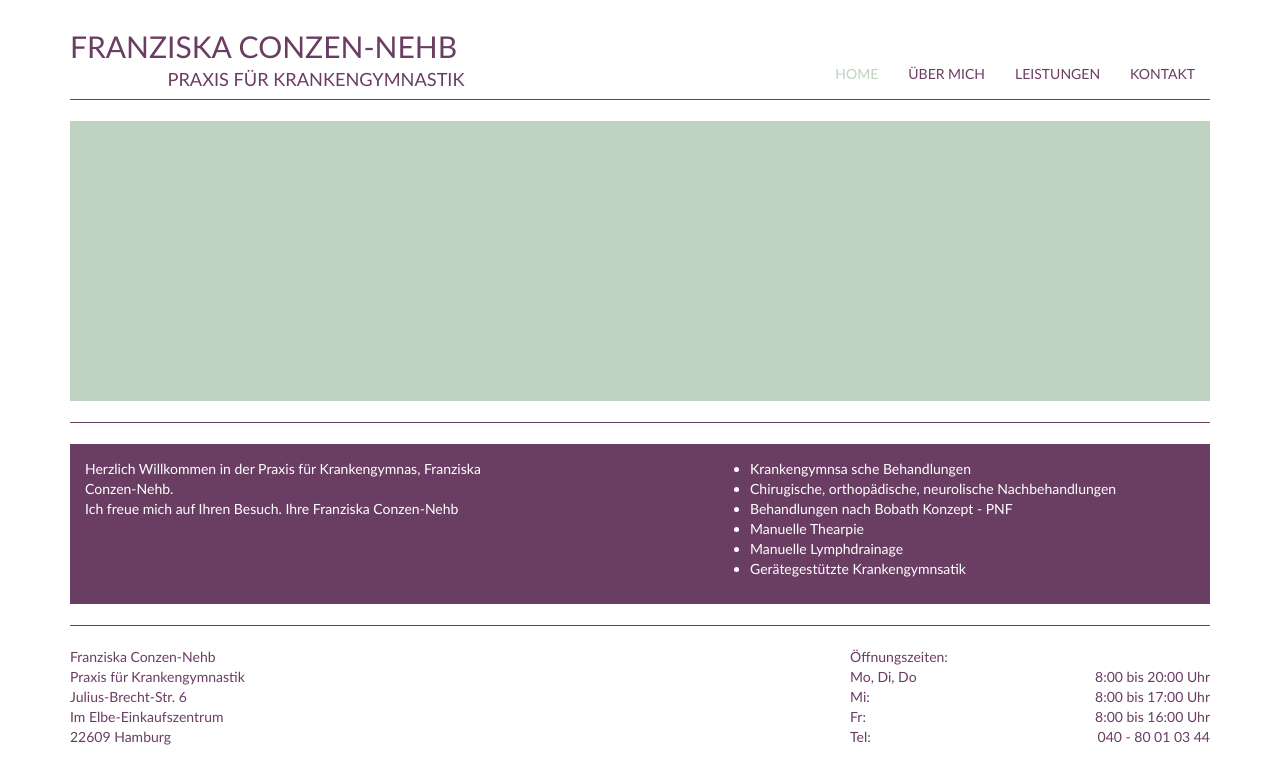
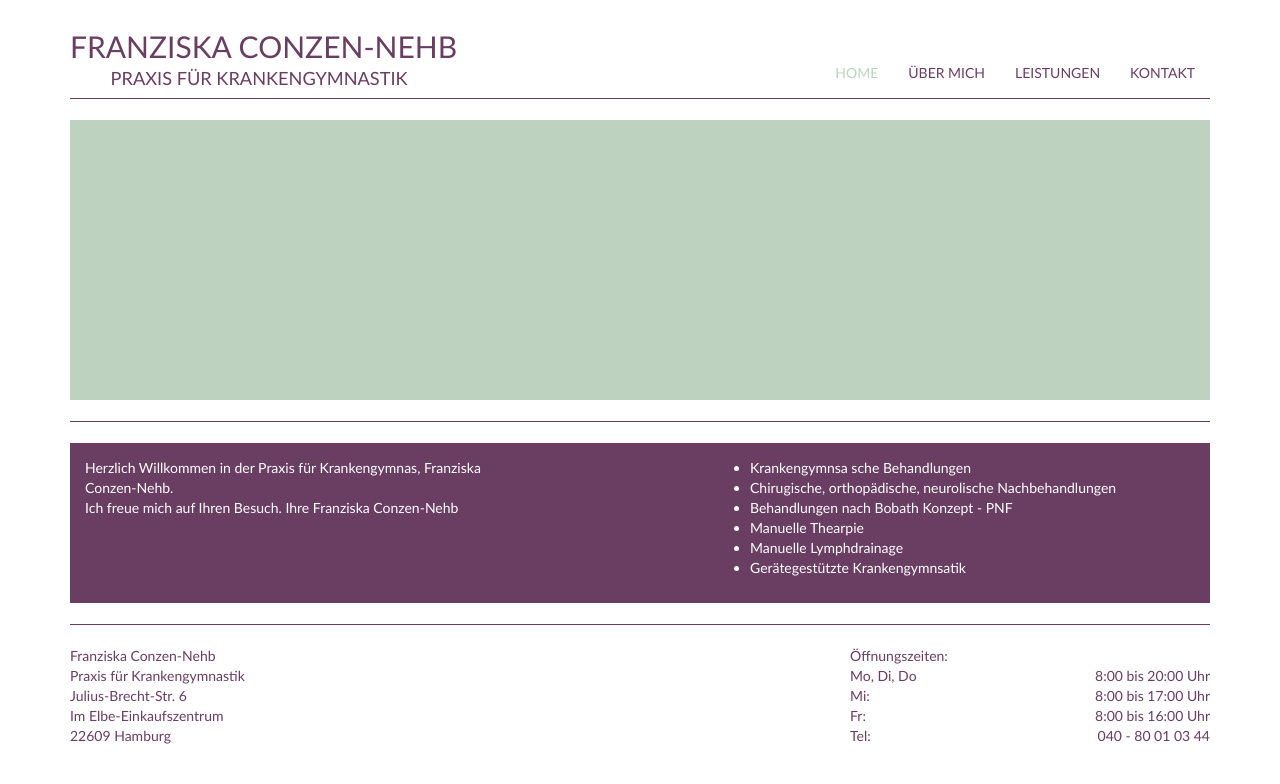
Before and after one commit to ccfz/conzen-nehb-static, a Jekyll site: the page built from index.html, in a window 1280 px wide. Shown: the top 784 px of the page. Built offline with Jekyll 4.4.1, drawn with Linux system fonts in a browser that asks for light colours; nearby versions of some CDN libraries.

Commit message:
fixed navbar indentation

```diff
--- a/_includes/header.html
+++ b/_includes/header.html
@@ -1,8 +1,10 @@
 <header>
   <h2 class="text-uppercase"><a href="{{ site.baseurl }}/">Franziska Conzen-Nehb</a></h2>
   <div class="row">
-    <div class="text-uppercase col-sm-4 col-sm-offset-1">
-      <h3>Praxis für Krankengymnastik</h3>
+    <div class="text-uppercase col-sm-5">
+      <div class="row">
+        <h3 class="col-sm-11 col-sm-offset-1">Praxis für Krankengymnastik</h3>
+      </div>
     </div>
     <div class="col-sm-7"/>
     {% include navbar.html%}
--- a/_sass/_base.scss
+++ b/_sass/_base.scss
@@ -16,13 +16,10 @@ header {
     margin-top:0;
   }
 
-  .row {
-    margin-top:-1em;
-  }
-
   h2 {
 
-    margin-bottom:0;
+    margin-bottom:-0.5em;
+
     a {
       color: inherit;
       text-decoration:none;
```
